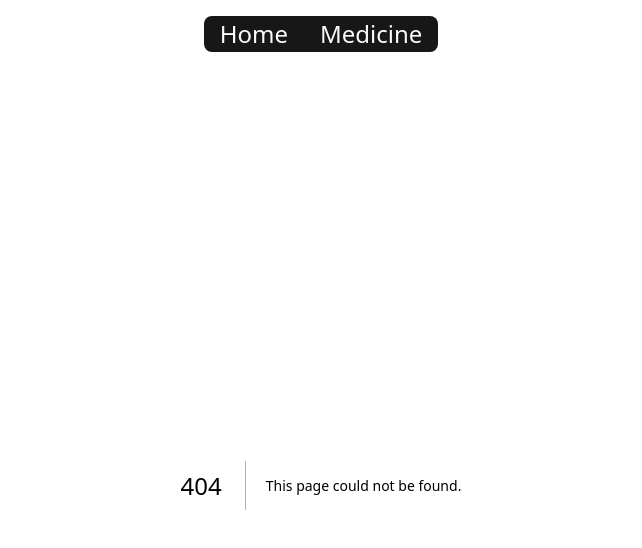
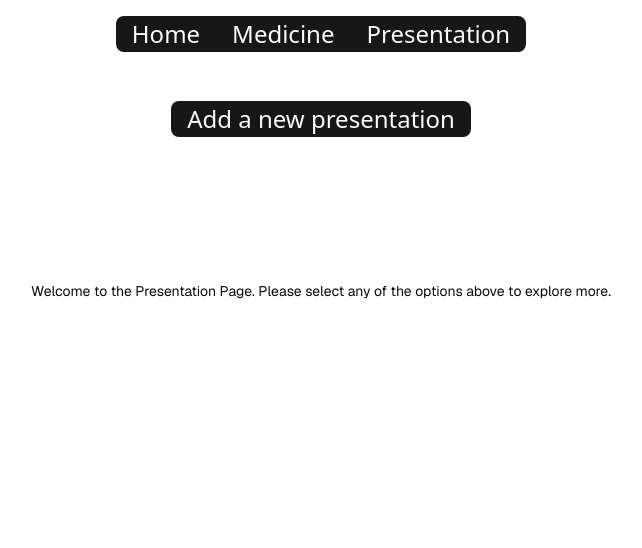
Before and after one commit to NicolasOmar/meds-warning, a Next.js app: page /presentation in a window 1280 px wide. Before the commit this address had no page. Shown: the top 548 px of the page, without its empty margins (319-961 px from the left). Built offline with nearby package versions, Linux system fonts and the light colour scheme.

Commit message:
chore: first implementation of presentation section

```diff
--- a/app/medicine/create/page.tsx
+++ b/app/medicine/create/page.tsx
@@ -4,10 +4,10 @@ import { prisma } from '@prisma/index'
 // COMPONENTS
 import MedicineForm from '@form-components/MedicineForm'
 
-const MedicinePage: FC = async () => {
+const CreateMedicinePage: FC = async () => {
   const presentationsList = await prisma.medicinePresentation.findMany({})
 
   return <MedicineForm presentationsList={presentationsList} />
 }
 
-export default MedicinePage
+export default CreateMedicinePage
--- /dev/null
+++ b/app/presentation/create/page.tsx
@@ -0,0 +1,10 @@
+// CORE
+import { FC } from 'react'
+// COMPONENTS
+import PresentationForm from '@form-components/PresentationForm'
+
+const CreatePresentationPage: FC = () => {
+  return <PresentationForm />
+}
+
+export default CreatePresentationPage
--- /dev/null
+++ b/app/presentation/layout.tsx
@@ -0,0 +1,30 @@
+// CORE
+import { FC } from 'react'
+import Link from 'next/link'
+// COMPONENTS
+import { Button } from '@base-components/button'
+import { ButtonGroup } from '@base-components/button-group'
+// SHARED
+import { PRESENTATION_MAIN_ROUTES_OBJS } from '@shared-constants/routes'
+import { LayoutProps } from '@shared-types/interfaces'
+
+const PresentationLayout: FC<LayoutProps> = ({ children }) => {
+  return (
+    <section className="flex flex-col justify-center">
+      <ButtonGroup className="self-center m-4">
+        {PRESENTATION_MAIN_ROUTES_OBJS.map(({ name, path }, routeId) => {
+          return (
+            <Button key={`presentation-route-${routeId}`}>
+              <Link href={path} className="text-2xl font-medium text-white-600 hover:underline">
+                {name}
+              </Link>
+            </Button>
+          )
+        })}
+      </ButtonGroup>
+      {children}
+    </section>
+  )
+}
+
+export default PresentationLayout
--- /dev/null
+++ b/app/presentation/page.tsx
@@ -0,0 +1,16 @@
+// CORE
+import { FC } from 'react'
+// SHARED
+import { PRESENTATION_PAGE_LABELS } from '@shared-constants/labels'
+
+const PresentationHomePage: FC = () => {
+  return (
+    <section className="flex min-h-screen items-center justify-center bg-zinc-50 font-sans dark:bg-black">
+      <section className="flex min-h-screen w-full max-w-3xl flex-col items-center justify-between py-32 px-16 bg-white dark:bg-black content-center">
+        {PRESENTATION_PAGE_LABELS.WELCOME_MESSAGE}
+      </section>
+    </section>
+  )
+}
+
+export default PresentationHomePage
--- /dev/null
+++ b/components/forms/PresentationForm/index.tsx
@@ -0,0 +1,7 @@
+import { FC } from 'react'
+
+const PresentationForm: FC = () => {
+  return <div>Presentation Form Component</div>
+}
+
+export default PresentationForm
--- a/shared/constants/labels.ts
+++ b/shared/constants/labels.ts
@@ -28,6 +28,10 @@ export enum ROOT_LAYOUT_LABELS {
 
 export enum MEDICINE_PAGE_LABELS {
   WELCOME_MESSAGE = 'Welcome to the Medicine Page. Please select any of the options above to explore more.'
+}
+
+export enum PRESENTATION_PAGE_LABELS {
+  WELCOME_MESSAGE = 'Welcome to the Presentation Page. Please select any of the options above to explore more.'
 }
 
 // FORM LEVEL LABELS
--- a/shared/constants/routes.ts
+++ b/shared/constants/routes.ts
@@ -2,15 +2,24 @@ export enum ROUTES {
   HOME = '/',
   MEDICINE_MAIN = '/medicine',
   MEDICINE_CREATE = '/medicine/create',
-  MEDICINE_LIST = '/medicine/list'
+  MEDICINE_LIST = '/medicine/list',
+  PRESENTATION_MAIN = '/presentation',
+  PRESENTATION_CREATE = '/presentation/create',
+  PRESENTATION_LIST = '/presentation/list'
 }
 
 export const MAIN_ROUTES_OBJS = [
   { name: 'Home', path: ROUTES.HOME },
-  { name: 'Medicine', path: ROUTES.MEDICINE_MAIN }
+  { name: 'Medicine', path: ROUTES.MEDICINE_MAIN },
+  { name: 'Presentation', path: ROUTES.PRESENTATION_MAIN }
 ]
 
 export const MEDICINE_MAIN_ROUTES_OBJS = [
   { name: 'Add a new medicine', path: ROUTES.MEDICINE_CREATE },
   { name: 'See all created ones', path: ROUTES.MEDICINE_LIST }
 ]
+
+export const PRESENTATION_MAIN_ROUTES_OBJS = [
+  { name: 'Add a new presentation', path: ROUTES.PRESENTATION_CREATE }
+  // { name: 'See all created ones', path: ROUTES.PRESENTATION_LIST }
+]
```
Also changed, not shown: 1 other file (tests, documents, lock files or other folders).
